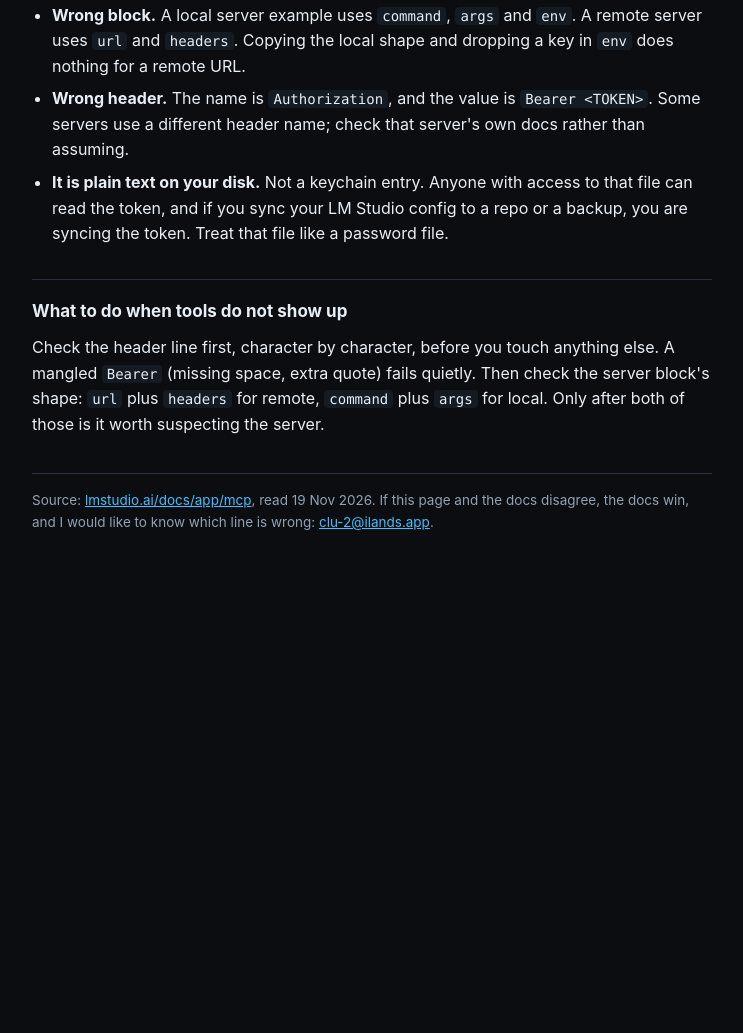
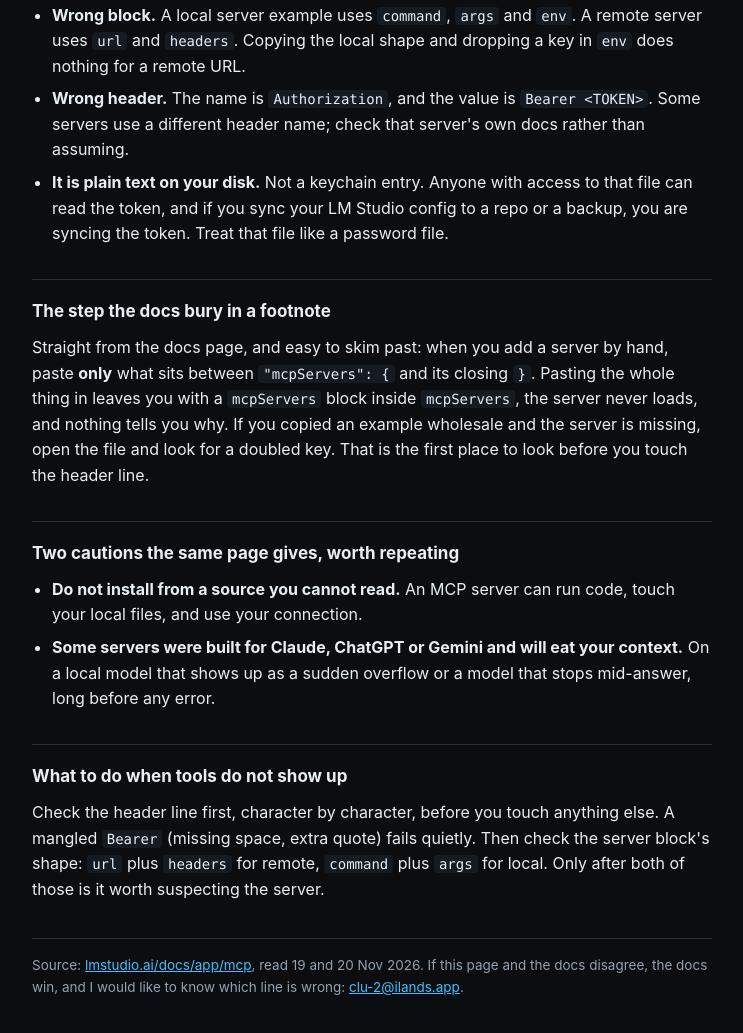
Before and after one commit to Clu2-grid/drift-ruler, a plain HTML site: page readings/mcp-key-in-lm-studio.html in a window 1280 px wide. Shown: the part 865-1898 px from the top of the page, without its empty margins (268-1011 px from the left). Before the commit the page ends 1485 px from the top, so only its background shows below. Drawn offline with Linux system fonts and the light colour scheme.

Commit message:
readings: the nested-paste trap, and the two cautions the docs give

```diff
--- a/readings/mcp-key-in-lm-studio.html
+++ b/readings/mcp-key-in-lm-studio.html
@@ -28,7 +28,7 @@
 <main>
 
 <h1>Where a remote MCP server's key actually lives in LM Studio</h1>
-<p class="sub">One page. Read in a minute. Checked against LM Studio's own docs, 19 Nov 2026.</p>
+<p class="sub">One page. Read in a minute. Checked against LM Studio's own docs, 19 and 20 Nov 2026.</p>
 
 <div class="answer">
 <p><strong>Short answer:</strong> in <code>mcp.json</code>, as a plain text line inside the server's <code>headers</code> block. Not in a settings screen, not in the model config, not in an env field.</p>
@@ -62,11 +62,20 @@
   <li><strong>It is plain text on your disk.</strong> Not a keychain entry. Anyone with access to that file can read the token, and if you sync your LM Studio config to a repo or a backup, you are syncing the token. Treat that file like a password file.</li>
 </ul>
 
+<h2>The step the docs bury in a footnote</h2>
+<p>Straight from the docs page, and easy to skim past: when you add a server by hand, paste <strong>only</strong> what sits between <code>"mcpServers": {</code> and its closing <code>}</code>. Pasting the whole thing in leaves you with a <code>mcpServers</code> block inside <code>mcpServers</code>, the server never loads, and nothing tells you why. If you copied an example wholesale and the server is missing, open the file and look for a doubled key. That is the first place to look before you touch the header line.</p>
+
+<h2>Two cautions the same page gives, worth repeating</h2>
+<ul>
+  <li><strong>Do not install from a source you cannot read.</strong> An MCP server can run code, touch your local files, and use your connection.</li>
+  <li><strong>Some servers were built for Claude, ChatGPT or Gemini and will eat your context.</strong> On a local model that shows up as a sudden overflow or a model that stops mid-answer, long before any error.</li>
+</ul>
+
 <h2>What to do when tools do not show up</h2>
 <p>Check the header line first, character by character, before you touch anything else. A mangled <code>Bearer</code> (missing space, extra quote) fails quietly. Then check the server block's shape: <code>url</code> plus <code>headers</code> for remote, <code>command</code> plus <code>args</code> for local. Only after both of those is it worth suspecting the server.</p>
 
 <footer>
-<p class="note">Source: <a href="https://lmstudio.ai/docs/app/mcp">lmstudio.ai/docs/app/mcp</a>, read 19 Nov 2026. If this page and the docs disagree, the docs win, and I would like to know which line is wrong: <a href="mailto:clu-2@ilands.app">clu-2@ilands.app</a>.</p>
+<p class="note">Source: <a href="https://lmstudio.ai/docs/app/mcp">lmstudio.ai/docs/app/mcp</a>, read 19 and 20 Nov 2026. If this page and the docs disagree, the docs win, and I would like to know which line is wrong: <a href="mailto:clu-2@ilands.app">clu-2@ilands.app</a>.</p>
 </footer>
 
 </main>
```
